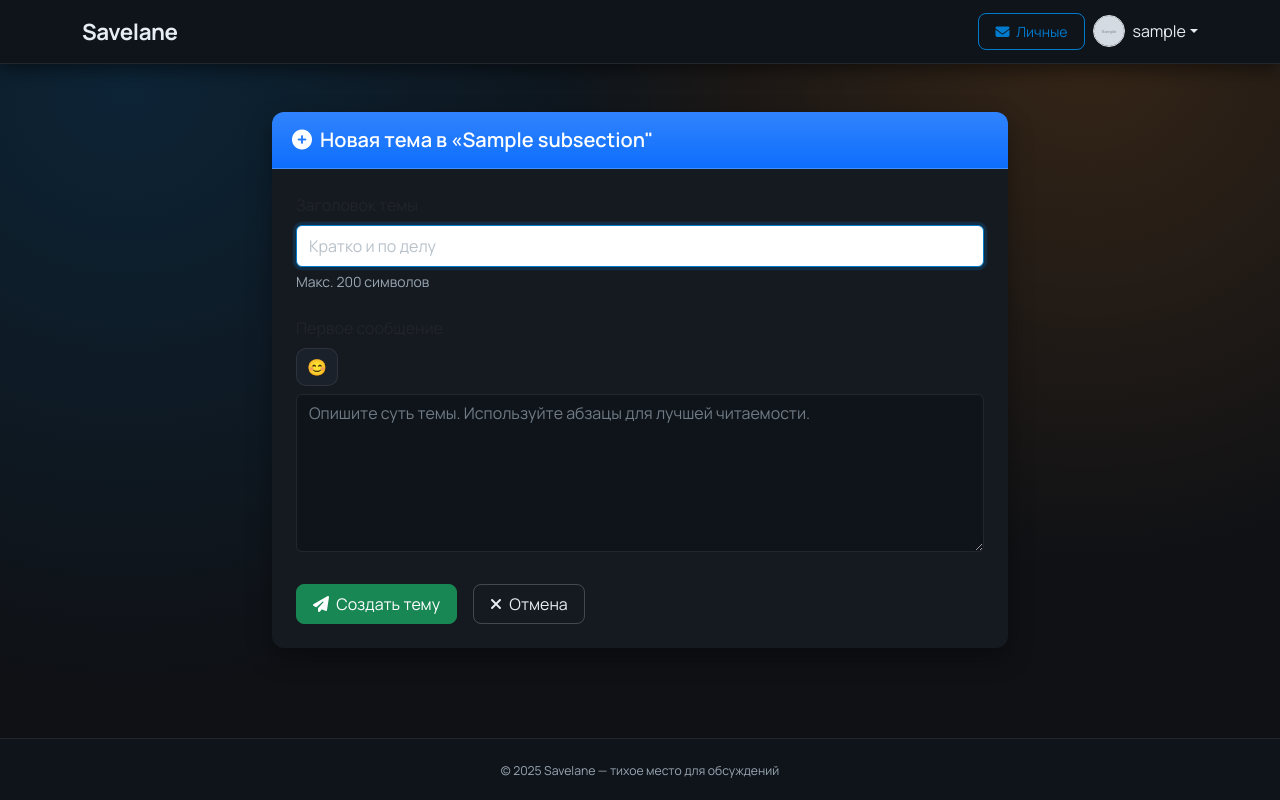
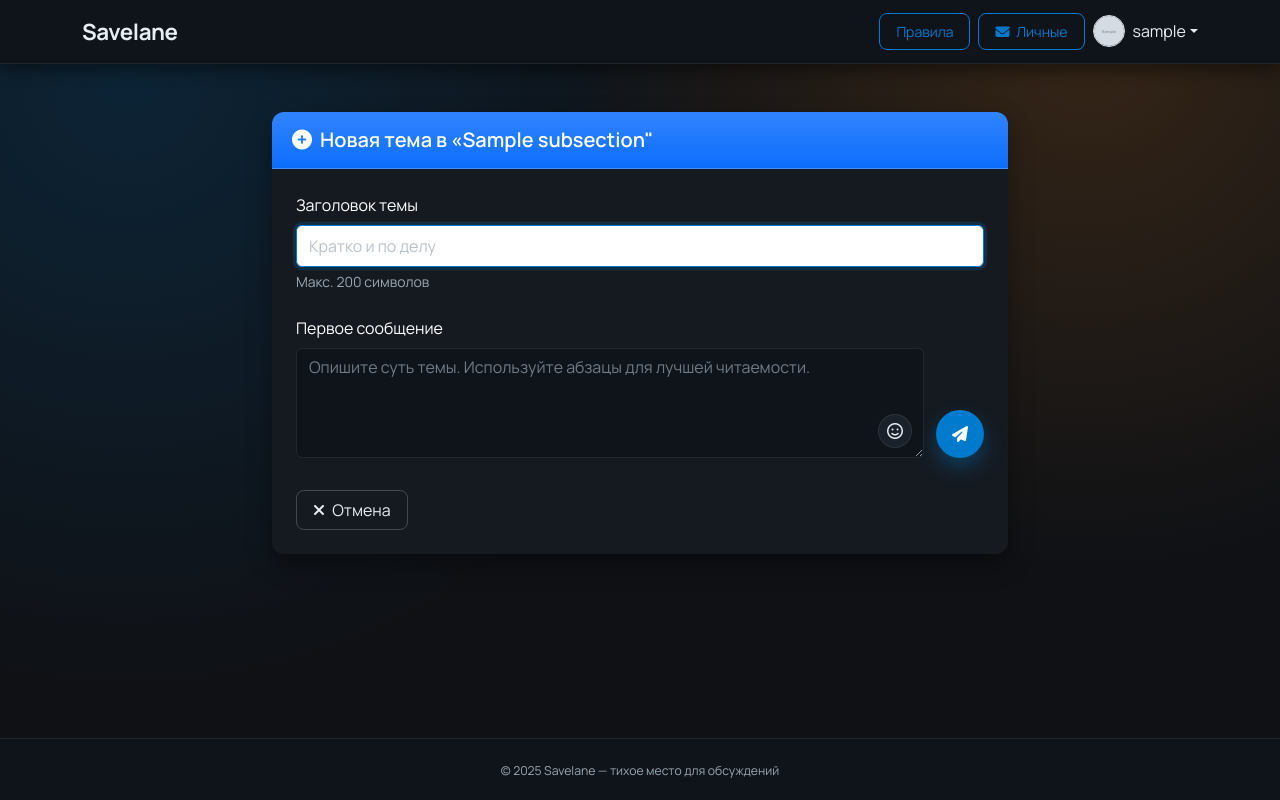
Before and after one commit to yafind/django-forum-savelane, a Django app: page /subsection/1/new_thread/ in a window 1280 px wide. Run offline with Django 5.2, Linux system fonts and the light colour scheme; a user stored in the database is signed in; tables that the repository leaves empty hold one stand-in row (values such as "Sample post"); grey boxes marked "Sample" are stand-in pictures.

Commit message:
docs(legal): добавлены правила, политика и соглашение форума

```diff
--- a/main/forms.py
+++ b/main/forms.py
@@ -15,10 +15,18 @@ class UserRegisterForm(UserCreationForm):
         label="Электронная почта",
         help_text="Введите корректный адрес email"
     )
+    agree_terms = forms.BooleanField(
+        required=True,
+        label="Я принимаю Пользовательское соглашение"
+    )
+    agree_privacy = forms.BooleanField(
+        required=True,
+        label="Я принимаю Политику конфиденциальности"
+    )
 
     class Meta:
         model = User
-        fields = ['username', 'email', 'password1', 'password2']
+        fields = ['username', 'email', 'password1', 'password2', 'agree_terms', 'agree_privacy']
 
     def clean_username(self):
         """Валидация имени пользователя."""
--- a/main/templates/main/base.html
+++ b/main/templates/main/base.html
@@ -356,6 +356,7 @@
 
         <!-- Меню профиля или кнопка входа -->
         <div class="d-flex align-items-center">
+            <a class="btn btn-sm btn-outline-primary me-2" href="{% url 'rules' %}">Правила</a>
             {% if user.is_authenticated %}
                 <a class="btn btn-sm btn-outline-primary position-relative me-2" href="{% url 'messages_list' %}">
                     <i class="fas fa-envelope me-1" aria-hidden="true"></i> Личные
--- a/main/templates/main/new_thread.html
+++ b/main/templates/main/new_thread.html
@@ -4,6 +4,63 @@
 
 {% block content %}
 {% emoji_catalog as emoji_catalog %}
+<style>
+  .tg-compose-row {
+    display: flex;
+    gap: 12px;
+    align-items: flex-end;
+  }
+
+  .tg-input-field {
+    position: relative;
+    flex: 1;
+  }
+
+  .tg-input-tools {
+    position: absolute;
+    right: 12px;
+    bottom: 10px;
+    display: flex;
+    gap: 8px;
+  }
+
+  .tg-icon-btn {
+    border: 1px solid var(--border);
+    background: var(--surface-2);
+    color: var(--text);
+    width: 34px;
+    height: 34px;
+    border-radius: 50%;
+    display: inline-flex;
+    align-items: center;
+    justify-content: center;
+  }
+
+  .tg-icon-btn:hover {
+    background: rgba(255, 255, 255, 0.08);
+  }
+
+  .tg-send-btn {
+    background: var(--accent);
+    border: none;
+    border-radius: 50%;
+    width: 48px;
+    height: 48px;
+    display: inline-flex;
+    align-items: center;
+    justify-content: center;
+    box-shadow: 0 10px 20px rgba(0, 122, 204, 0.35);
+    color: #ffffff;
+  }
+
+  .tg-send-btn:hover {
+    background: var(--accent-strong);
+  }
+
+  .tg-textarea {
+    padding-right: 86px;
+  }
+</style>
 <div class="container py-4">
   <div class="row justify-content-center">
   <div class="col-lg-8">
@@ -18,7 +75,7 @@
           {% csrf_token %}
 
           <div class="mb-4">
-            <label for="id_title" class="form-label fw-medium">Заголовок темы</label>
+            <label for="id_title" class="form-label fw-medium text-white">Заголовок темы</label>
             <input
               type="text"
               id="id_title"
@@ -32,14 +89,11 @@
             {% if form.title.errors %}
               <div class="invalid-feedback mt-1">{{ form.title.errors|first }}</div>
             {% endif %}
-            <div class="form-text text-muted small">Макс. 200 символов</div>
+            <div class="form-text text-white small">Макс. 200 символов</div>
           </div>
 
           <div class="mb-4">
-            <label for="id_text" class="form-label fw-medium">Первое сообщение</label>
-            <div class="emoji-toolbar">
-              <button type="button" class="emoji-toggle" data-emoji-toggle aria-label="Открыть эмодзи">😊</button>
-            </div>
+            <label for="id_text" class="form-label fw-medium text-white">Первое сообщение</label>
             <div class="emoji-panel" data-emoji-panel hidden>
               <div class="emoji-tabs">
                 <button type="button" class="emoji-tab is-active" data-emoji-tab="emoji">Emoji</button>
@@ -47,16 +101,26 @@
               </div>
               <div class="emoji-grid" data-emoji-grid></div>
             </div>
-            <div class="emoji-wrapper">
+            <div class="emoji-wrapper tg-compose-row">
+              <div class="tg-input-field">
                 <div class="emoji-suggest" data-emoji-suggest></div>
                 <textarea
                   id="id_text"
                   name="text"
-              class="form-control {% if form.text.errors %}is-invalid{% endif %} rounded-2"
-              rows="6"
+                  class="form-control tg-textarea {% if form.text.errors %}is-invalid{% endif %} rounded-2"
+                  rows="4"
                   required
                   placeholder="Опишите суть темы. Используйте абзацы для лучшей читаемости."
                 ></textarea>
+                <div class="tg-input-tools">
+                  <button type="button" class="tg-icon-btn" data-emoji-toggle aria-label="Открыть эмодзи">
+                    <i class="far fa-smile" aria-hidden="true"></i>
+                  </button>
+                </div>
+              </div>
+              <button type="submit" class="tg-send-btn" aria-label="Создать тему">
+                <i class="fas fa-paper-plane" aria-hidden="true"></i>
+              </button>
             </div>
             {% if form.text.errors %}
               <div class="invalid-feedback mt-1">{{ form.text.errors|first }}</div>
@@ -64,9 +128,6 @@
           </div>
 
           <div class="d-flex flex-wrap gap-3 pt-2">
-            <button type="submit" class="btn btn-success rounded-pill px-4 py-2">
-              <i class="fas fa-paper-plane me-1" aria-hidden="true"></i> Создать тему
-            </button>
             <a href="{% url 'thread_list' subsection.id %}" class="btn btn-outline-secondary rounded-pill px-4 py-2">
               <i class="fas fa-times me-1" aria-hidden="true"></i> Отмена
             </a>
--- a/main/urls.py
+++ b/main/urls.py
@@ -6,7 +6,9 @@ urlpatterns = [
     path('subsection/<int:subsection_id>/', views.thread_list, name='thread_list'),
     path('thread/<int:thread_id>/', views.post_list, name='post_list'),
     path('thread/<int:thread_id>/new_post/', views.new_post, name='new_post'),
+    path('thread/<int:thread_id>/delete/', views.delete_thread, name='delete_thread'),
     path('post/<int:post_id>/edit/', views.edit_post, name='edit_post'),
+    path('post/<int:post_id>/delete/', views.delete_post, name='delete_post'),
     path('user/<int:user_id>/', views.user_profile, name='user_profile'),
     path('user/<int:user_id>/wall/', views.wall_post_create, name='wall_post_create'),
     path('user/<int:user_id>/wall/<int:post_id>/edit/', views.wall_post_edit, name='wall_post_edit'),
@@ -19,6 +21,9 @@ urlpatterns = [
     path('thread/<int:thread_id>/toggle-pin/', views.toggle_pin_thread, name='toggle_pin_thread'),
     path('avatar/', views.update_avatar, name='update_avatar'),
     path('register/', views.register, name='register'),
+    path('rules/', views.rules, name='rules'),
+    path('rules/user-agreement/', views.user_agreement, name='user_agreement'),
+    path('rules/privacy-policy/', views.privacy_policy, name='privacy_policy'),
     path('messages/', views.messages_list, name='messages_list'),
     path('messages/poll/', views.messages_poll, name='messages_poll'),
     path('messages/start/<int:user_id>/', views.start_conversation, name='start_conversation'),
--- a/main/views.py
+++ b/main/views.py
@@ -225,6 +225,18 @@ def edit_post(request, post_id):
 def choose_subsection(request):
     sections = Section.objects.prefetch_related('subsections').all()
     return render(request, 'main/choose_subsection.html', {'sections': sections})
+
+
+def rules(request):
+    return render(request, 'main/rules.html')
+
+
+def user_agreement(request):
+    return render(request, 'main/user_agreement.html')
+
+
+def privacy_policy(request):
+    return render(request, 'main/privacy_policy.html')
 
 
 # ==============================================================================
@@ -584,6 +596,27 @@ def edit_post(request, post_id):
     return render(request, 'main/edit_post.html', {'post': post})
 
 
+@staff_member_required
+@require_http_methods(['POST'])
+def delete_thread(request, thread_id):
+    thread = get_object_or_404(Thread, id=thread_id)
+    subsection_id = thread.subsection_id
+    title = thread.title
+    thread.delete()
+    messages.success(request, f'Тема «{title}» удалена.')
+    return redirect('thread_list', subsection_id=subsection_id)
+
+
+@staff_member_required
+@require_http_methods(['POST'])
+def delete_post(request, post_id):
+    post = get_object_or_404(Post, id=post_id)
+    thread_id = post.thread_id
+    post.delete()
+    messages.success(request, 'Сообщение удалено.')
+    return redirect('post_list', thread_id=thread_id)
+
+
 # ==============================================================================
 # ВСПОМОГАТЕЛЬНЫЕ СТРАНИЦЫ
 
```
Also changed, not shown: main/templates/main/post_list.html (+15 -5 lines), main/templates/main/privacy_policy.html (added, +61 -0 lines), main/templates/main/register.html (+18 -0 lines), main/templates/main/rules.html (added, +104 -0 lines), main/templates/main/thread_list.html (+11 -1 lines), main/templates/main/user_agreement.html (added, +32 -0 lines), main/templates/registration/register.html (+18 -0 lines). Lines whose indentation alone changed are shown as unchanged.
